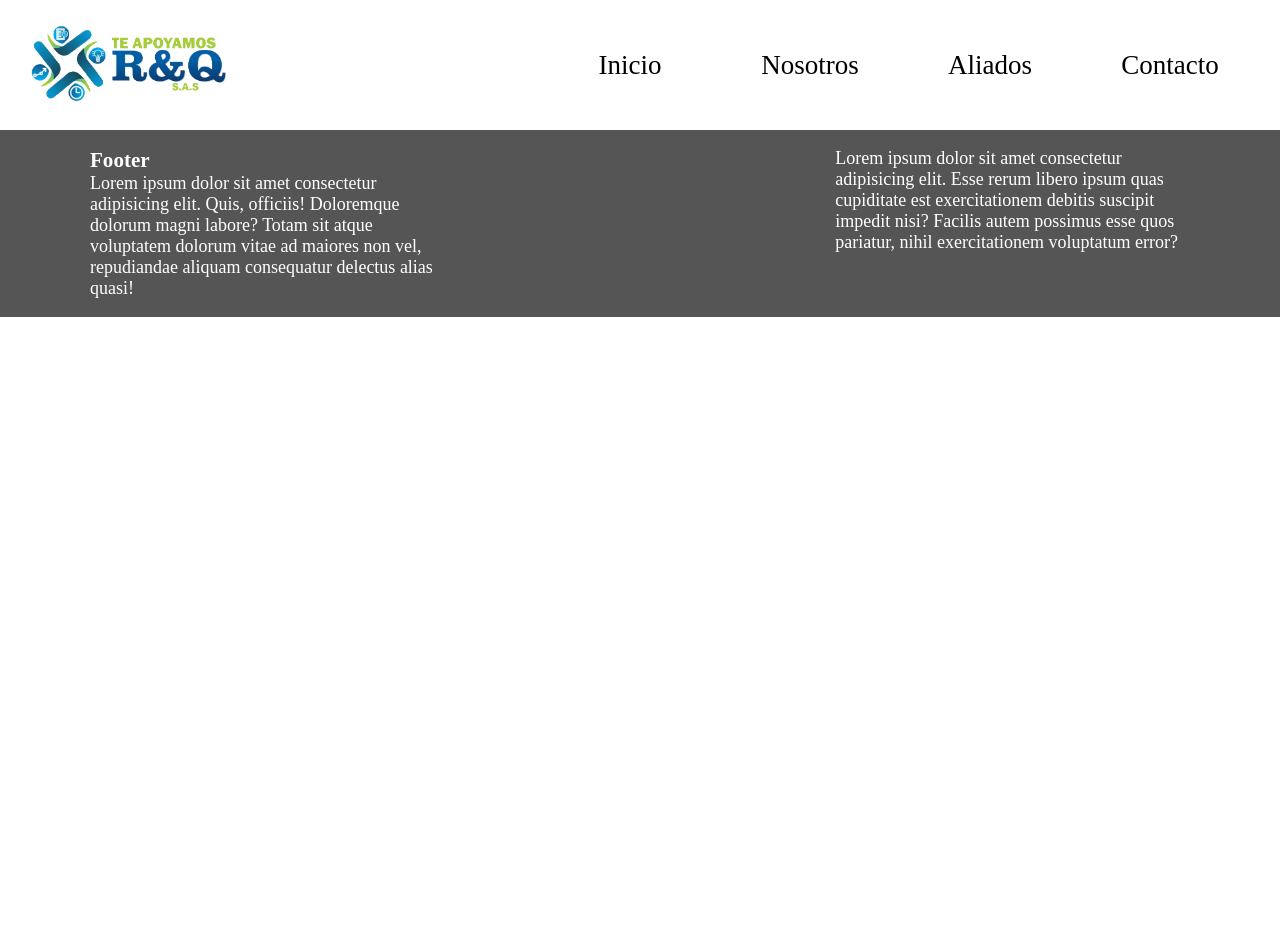
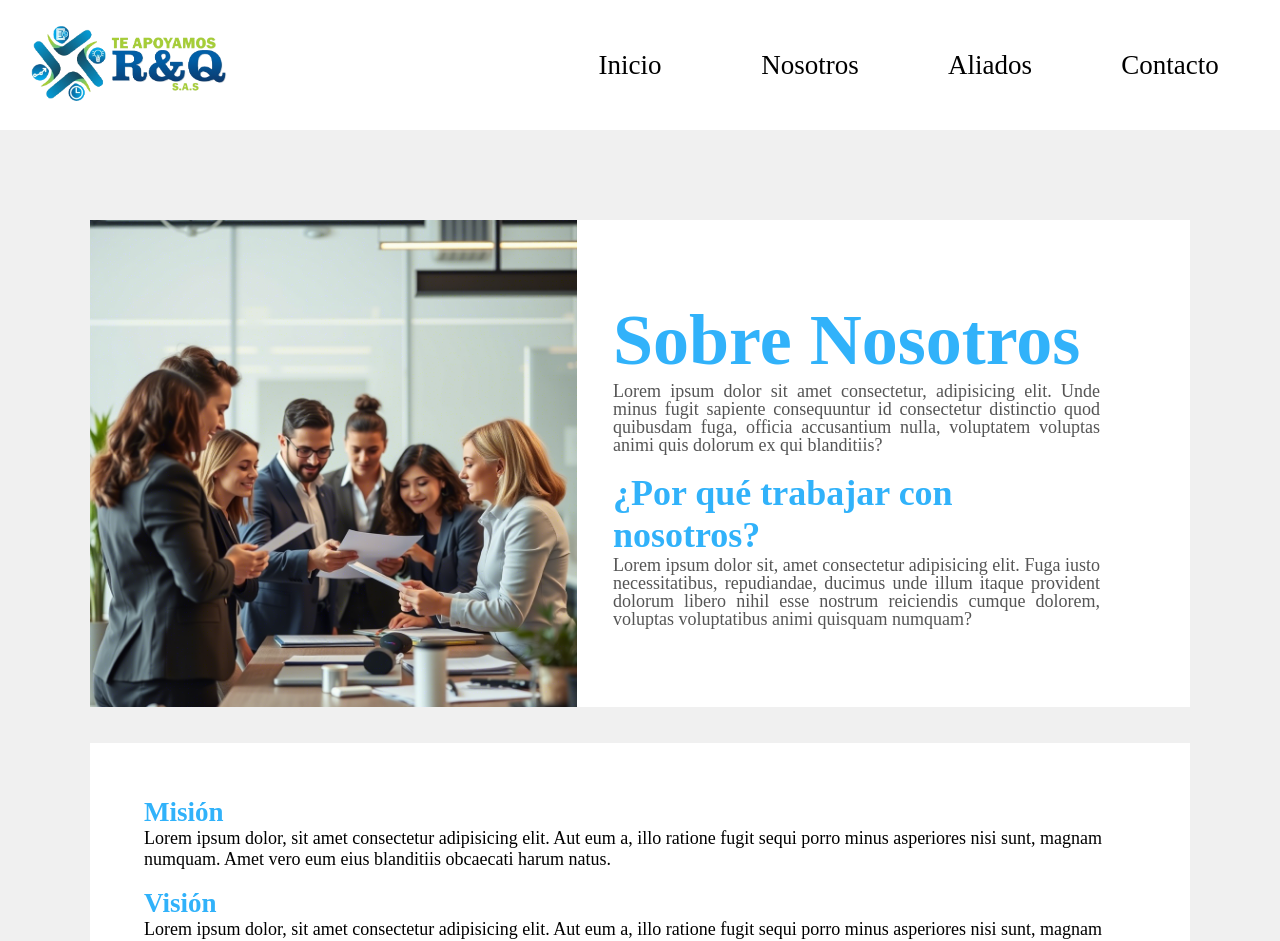
Before and after one commit to JuanOt14/TeApoyamos, a React (Vite) app: page /nosotros in a window 1280 px wide. Shown: the top 941 px of the page. Before the commit the page ends 800 px from the top, so only its background shows below. Built offline with nearby package versions, Linux system fonts and the light colour scheme; a web font is replaced by a local one.

Commit message:
create nosotros page

```diff
--- a/src/App.jsx
+++ b/src/App.jsx
@@ -9,6 +9,7 @@ import Footer from './components/Footer';
 
 //import pages
 import Home from './pages/Home/Home';
+import Nosotros from './pages/Nosotros/Nosotros';
 
 function App() {
   return (
@@ -17,6 +18,7 @@ function App() {
       <Header />
         <Routes>
           <Route path='/' element={<Home />} />
+          <Route path='/nosotros' element={<Nosotros />} />
         </Routes>
       <Footer />
       </BrowserRouter>
--- a/src/components/Header.jsx
+++ b/src/components/Header.jsx
@@ -16,7 +16,7 @@ export default function Header () {
             </div>
             <nav className='header-links'>
                 <Link to='/'>Inicio</Link>
-                <Link to='/'>Nosotros</Link>
+                <Link to='/nosotros'>Nosotros</Link>
                 <Link to='/'>Aliados</Link>
                 <Link to='/'>Contacto</Link>
             </nav>
--- /dev/null
+++ b/src/pages/Nosotros/Nosotros.css
@@ -0,0 +1,73 @@
+.nosotros-root{
+    background: var(--white);
+}
+
+.nosotros-main{
+    width: 100%;
+    padding: 5rem;
+}
+
+.nosotros-main-content{
+    background: white;
+    display: flex;
+    justify-content: space-between;
+    align-items: center;
+    flex-wrap: wrap;
+}
+
+.nosotros-main-text{
+    color: var(--primary-blue);
+    padding-left: 2rem;
+    flex: 1;
+    min-width: 300px;
+    padding-right: 5rem;
+    h1{
+        font-size: 4rem;
+    }
+    h2{
+        font-size: 2rem;
+        margin-top: 1rem;
+    }
+    p{
+        line-height: 1rem;
+        color: var(--gray);
+        text-align: justify;
+    }
+}
+
+.nosotros-main-btn{
+    background-color: var(--primary-green);
+    margin-top: 1rem;
+    width: fit-content;
+    height: fit-content;
+    padding: 1rem;
+    text-align: center;
+    color: white;
+    font-size: 2rem;
+}
+
+.nosotros-main-img{
+    flex: 1;
+    max-width: 500px;
+    min-width: 300px;
+    display: flex;
+    justify-content: center;
+    img{
+        width: 100%;
+        height: auto;
+        object-fit: contain;
+    }
+}
+
+.nosotros-body{
+    background: white;
+    margin-top: 2rem;
+    padding: 3rem;
+}
+
+.nosotros-body-item{
+    margin-bottom: 1rem;
+    h2{
+        color: var(--primary-blue);
+    }
+}
--- /dev/null
+++ b/src/pages/Nosotros/Nosotros.jsx
@@ -0,0 +1,34 @@
+import './Nosotros.css'
+
+//import images
+import together from '../../assets/together.png'
+
+export default function Nosotros () {
+    return (
+        <div className='nosotros-root'>
+            <div className='nosotros-main'>
+                <div className='nosotros-main-content'>
+                    <div className='nosotros-main-img' >
+                        <img src={together} alt="" />
+                    </div>
+                    <div className='nosotros-main-text' >
+                        <h1>Sobre Nosotros</h1>
+                        <p>Lorem ipsum dolor sit amet consectetur, adipisicing elit. Unde minus fugit sapiente consequuntur id consectetur distinctio quod quibusdam fuga, officia accusantium nulla, voluptatem voluptas animi quis dolorum ex qui blanditiis?</p>
+                        <h2>¿Por qué trabajar con nosotros?</h2>
+                        <p>Lorem ipsum dolor sit, amet consectetur adipisicing elit. Fuga iusto necessitatibus, repudiandae, ducimus unde illum itaque provident dolorum libero nihil esse nostrum reiciendis cumque dolorem, voluptas voluptatibus animi quisquam numquam?</p>
+                    </div>
+                </div>
+                <div className='nosotros-body'>
+                    <div className='nosotros-body-item'>
+                        <h2>Misión</h2>
+                        <p>Lorem ipsum dolor, sit amet consectetur adipisicing elit. Aut eum a, illo ratione fugit sequi porro minus asperiores nisi sunt, magnam numquam. Amet vero eum eius blanditiis obcaecati harum natus.</p>
+                    </div>
+                    <div className='nosotros-body-item'>
+                        <h2>Visión</h2>
+                        <p>Lorem ipsum dolor, sit amet consectetur adipisicing elit. Aut eum a, illo ratione fugit sequi porro minus asperiores nisi sunt, magnam numquam. Amet vero eum eius blanditiis obcaecati harum natus.</p>
+                    </div>
+                </div>
+            </div>
+        </div>
+    )
+}
```
